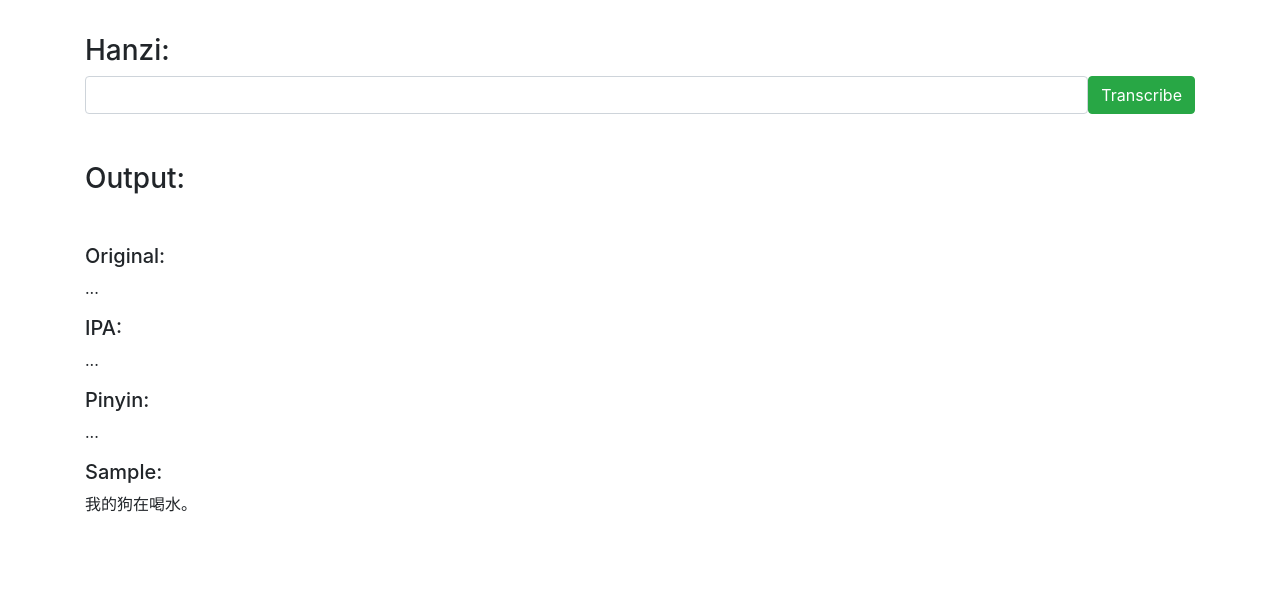
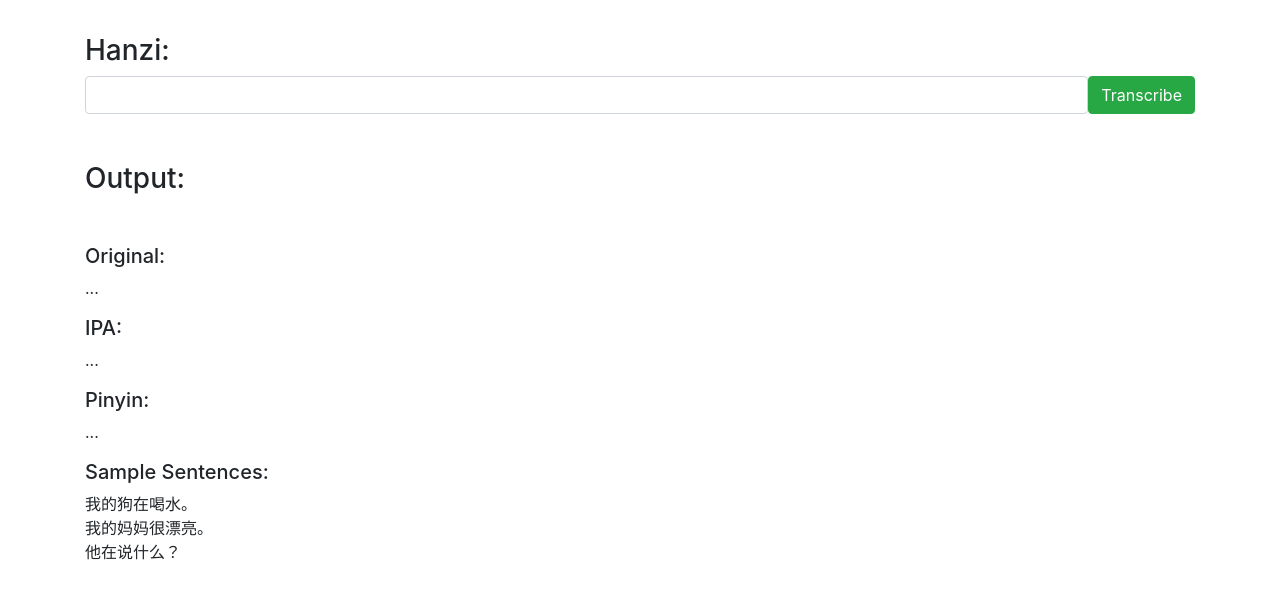
Before and after one commit to chtx/hanzi-to-ipa, a website: page client/index.html in a window 1280 px wide. Shown: the part 108-706 px from the top of the page. Drawn offline with nearby package versions, Linux system fonts and the light colour scheme.

Commit message:
added samle sentences to index.html

```diff
--- a/client/index.html
+++ b/client/index.html
@@ -37,8 +37,10 @@
             <p id="pinyin">...</p>
         </div>
         <div>
-            <h5>Sample:</h5>
-            <p>我的狗在喝水。</p>
+            <h5>Sample Sentences:</h5>
+            <p>我的狗在喝水。<br>
+            我的妈妈很漂亮。<br>
+            他在说什么？</p>
         </div>
 
 
```
